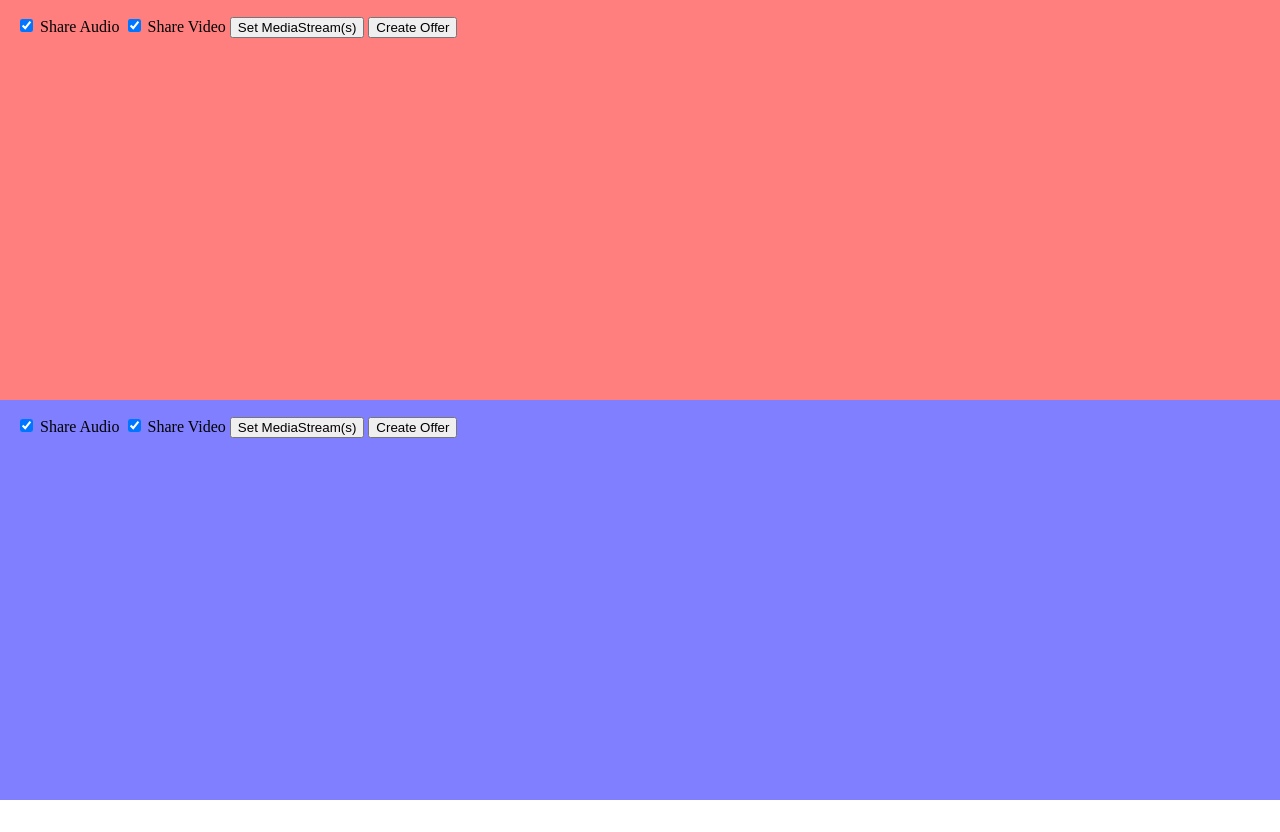
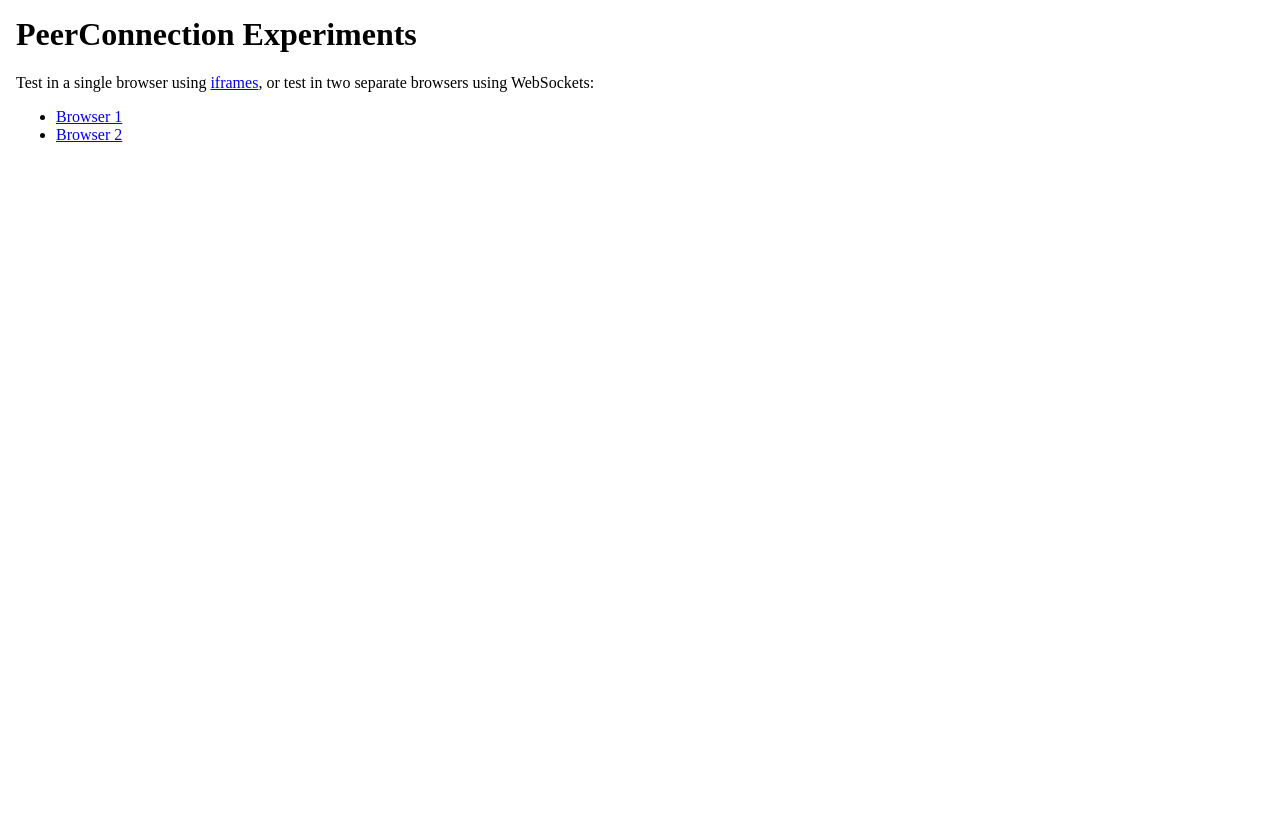
Before and after one commit to markandrus/peerconnection-experiments, a website: page index.html in a window 1280 px wide. Before the commit the page ends 800 px from the top, so only its background shows below. Drawn offline with Linux system fonts and the light colour scheme.

Commit message:
Change landing

```diff
--- a/css/index.css
+++ b/css/index.css
@@ -47,3 +47,7 @@ video {
 .hidden {
   display: none;
 }
+
+#landing {
+  padding: 1em;
+}
--- a/index.html
+++ b/index.html
@@ -1,14 +1,41 @@
 <html>
 <head>
 <meta charset="utf-8">
-<title>PeerConnection Test</title>
+<title>PeerConnection Experiments</title>
 <link rel="stylesheet" type="text/css" href="css/index.css">
 </head>
-<body>
-<iframe src="pc.html?from=a&to=b" scrolling="no"></iframe>
-<iframe src="pc.html?from=b&to=a" scrolling="no"></iframe>
-<script src="js/index.js"></script>
-<script src="js/signaling.js"></script>
-<script src="js/server.js"></script>
+<body id="landing">
+<h1>PeerConnection Experiments</h1>
+<p>Test in a single browser using <a href="iframes.html">iframes</a>.</p>
+<script>
+function makeUUID() {
+  return 'xxxxxxxx-xxxx-4xxx-yxxx-xxxxxxxxxxxx'.replace(/[xy]/g, function(c) {
+    var r = Math.random()*16|0, v = c == 'x' ? r : (r&0x3|0x8);
+    return v.toString(16);
+  });
+}
+
+function addWebSocketServerURLs(location) {
+  var room = makeUUID();
+  var wsProtocol = location.protocol === 'http:' ? 'ws:' : 'wss:';
+  var wsPort = Number(location.port);
+  var wsServer = wsProtocol + '//' + location.hostname + (wsPort ? ':' + wsPort : '');
+  var peerURL
+    = 'pc.html?room=' + room
+    + '&ws=' + encodeURIComponent(wsServer);
+  var p = document.querySelector('p');
+  p.innerHTML = p.innerHTML.replace(/\.$/, [
+    ', or test in two separate browsers using WebSockets:',
+    '<ul>',
+      '<li><a href="' + peerURL + '&from=A&to=B" target="_blank">Browser 1</a></li>',
+      '<li><a href="' + peerURL + '&from=B&to=A" target="_blank">Browser 2</a></li>',
+    '</ul>'
+  ].join(''));
+}
+
+if (!location.hostname.match(/github\.io$/)) {
+  addWebSocketServerURLs(location);
+}
+</script>
 </body>
 </html>
--- a/js/pc.js
+++ b/js/pc.js
@@ -1,5 +1,6 @@
 'use strict';
 
+var room = getFromQueryString(location.search, 'room')[0];
 var from = getFromQueryString(location.search, 'from')[0];
 var to = getFromQueryString(location.search, 'to')[0];
 var wsServer = getFromQueryString(location.search, 'ws')[0];
@@ -13,7 +14,7 @@ var pc = new RTCPeerConnection();
 
 var sendMessage;
 if (wsServer) {
-  sendMessage = setupWebSocketSignalingClient(wsServer, from, onMessage.bind(null, pc));
+  sendMessage = setupWebSocketSignalingClient(wsServer, room, from, onMessage.bind(null, pc));
 } else {
   sendMessage = setupPostMessageSignalingClient(from, onMessage.bind(null, pc));
 }
--- a/js/signaling.js
+++ b/js/signaling.js
@@ -61,12 +61,13 @@ function setupPostMessageSignalingClient(from, onMessage) {
   return sendMessage;
 }
 
-function setupWebSocketSignalingClient(wsServer, from, onMessage) {
+function setupWebSocketSignalingClient(wsServer, room, from, onMessage) {
   var ws = new WebSocket(wsServer);
   var queue = [];
 
   function sendMessage(msg, to) {
     msg = {
+      room: room,
       from: from,
       msg: msg
     };
@@ -88,6 +89,9 @@ function setupWebSocketSignalingClient(wsServer, from, onMessage) {
 
   function _onMessage(event) {
     var msg = JSON.parse(event.data);
+    if (msg.room !== room) {
+      return;
+    }
     if (msg.to && msg.to !== from) {
       return;
     }
--- a/pc.html
+++ b/pc.html
@@ -1,7 +1,7 @@
 <html>
 <head>
 <meta charset="utf-8">
-<title>PeerConnection</title>
+<title>PeerConnection Experiments</title>
 <link rel="stylesheet" type="text/css" href="css/index.css">
 </head>
 <body id="pc">
```
Also changed, not shown: iframes.html (added, +14 -0 lines), README.md.
